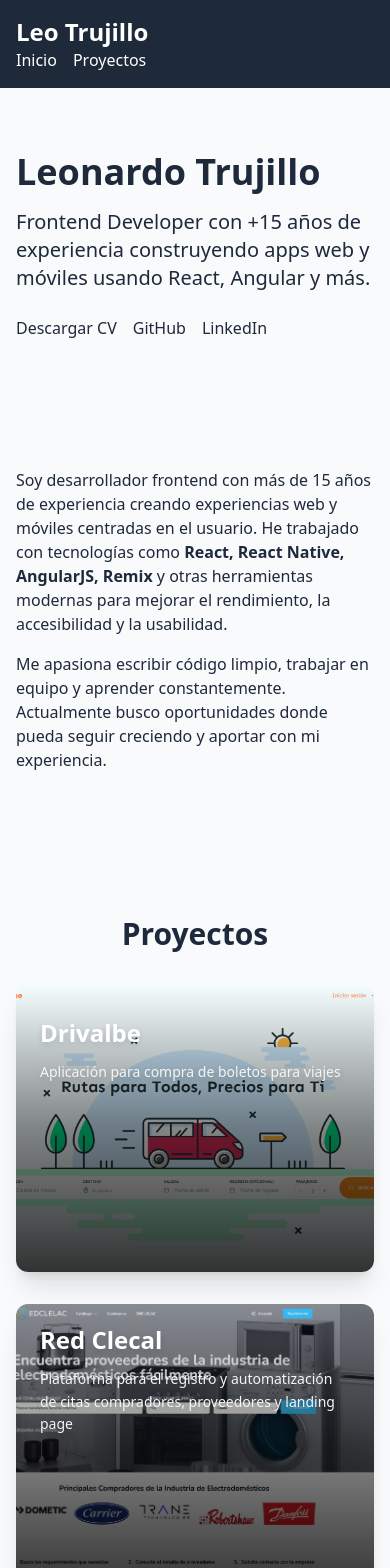
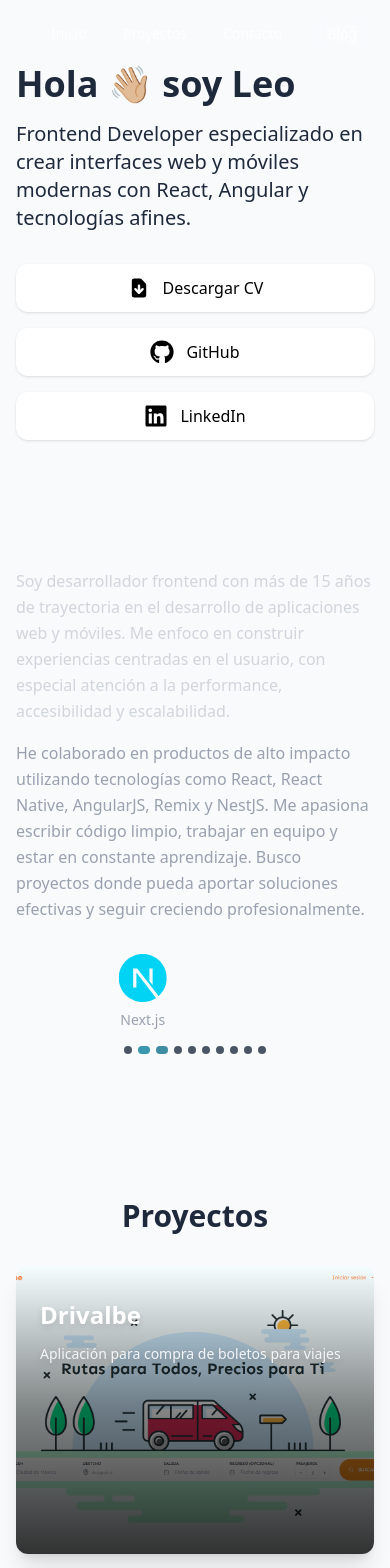
Before and after one commit to LeoTrujillo/portafolio, a Next.js app: page / in a window 390 px wide. Shown: the top 1568 px of the page. Built offline with nearby package versions, Linux system fonts and the light colour scheme.

Commit message:
Updating info and components

```diff
--- a/package.json
+++ b/package.json
@@ -11,7 +11,8 @@
   "dependencies": {
     "next": "15.3.1",
     "react": "^19.0.0",
-    "react-dom": "^19.0.0"
+    "react-dom": "^19.0.0",
+    "react-icons": "^5.5.0"
   },
   "devDependencies": {
     "@eslint/eslintrc": "^3",
--- /dev/null
+++ b/src/app/contacto/page.tsx
@@ -0,0 +1,9 @@
+import Contact from "@/sections/Contact";
+import Layout from "@/components/Layout";
+export default function Contacto() {
+  return (
+    <Layout>
+      <Contact />
+    </Layout>
+  );
+}
--- a/src/components/Header.tsx
+++ b/src/components/Header.tsx
@@ -1,16 +1,56 @@
+"use client";
 import Link from "next/link";
-import React from "react";
+import React, { useState, useEffect } from "react";
 
 const Header: React.FC = () => {
+  const [isScrolled, setIsScrolled] = useState(false);
+
+  useEffect(() => {
+    const handleScroll = () => {
+      setIsScrolled(window.scrollY > 20);
+    };
+
+    window.addEventListener('scroll', handleScroll);
+    return () => window.removeEventListener('scroll', handleScroll);
+  }, []);
+
   return (
-    <header className="bg-gray-800 text-white p-4">
-      <nav className="container mx-auto">
-        <Link href="/" className="text-2xl font-bold">
-          Leo Trujillo
-        </Link>
-        <div className="space-x-4">
-          <Link href="/">Inicio</Link>
-          <Link href="/proyectos">Proyectos</Link>
+    <header
+      className={`fixed top-0 left-0 right-0 z-50 transition-all duration-300 ${
+        isScrolled ? 'bg-black/80 backdrop-blur-md shadow-lg' : 'bg-transparent'
+      }`}
+    >
+      <nav className="container mx-auto px-4 py-4">
+        <div className="flex items-center justify-end">
+          <div className="flex items-center gap-1 md:gap-8">
+            <Link
+              href="/"
+              className="relative px-4 py-2 text-white/90 hover:text-white transition-colors group text-sm md:text-base"
+            >
+              <span className="relative z-10">Inicio</span>
+              <span className="absolute inset-x-0 h-0.5 bg-cyan-400 scale-x-0 group-hover:scale-x-100 transition-transform duration-300 origin-left bottom-1.5" />
+            </Link>
+            <Link
+              href="/proyectos"
+              className="relative px-4 py-2 text-white/90 hover:text-white transition-colors group text-sm md:text-base"
+            >
+              <span className="relative z-10">Proyectos</span>
+              <span className="absolute inset-x-0 h-0.5 bg-cyan-400 scale-x-0 group-hover:scale-x-100 transition-transform duration-300 origin-left bottom-1.5" />
+            </Link>
+            <Link
+              href="/contacto"
+              className="relative px-4 py-2 text-white/90 hover:text-white transition-colors group text-sm md:text-base"
+            >
+              <span className="relative z-10">Contacto</span>
+              <span className="absolute inset-x-0 h-0.5 bg-cyan-400 scale-x-0 group-hover:scale-x-100 transition-transform duration-300 origin-left bottom-1.5" />
+            </Link>
+            <Link
+              href="/"
+              className="relative ml-2 px-4 py-1.5 text-sm md:text-base bg-white/10 hover:bg-white/20 text-white rounded-full transition-all duration-300 border border-white/10 hover:border-white/20 backdrop-blur-sm"
+            >
+              Blog
+            </Link>
+          </div>
         </div>
       </nav>
     </header>
--- a/src/data/projects.ts
+++ b/src/data/projects.ts
@@ -12,5 +12,19 @@ export const projects = [
     tech: ["React", "TypeScript", "Inertia", "PHP", "Laravel", "MySQL"],
     image: "/images/projects/redclelac.png",
     link: "https://red.clelac.com/",
+  },
+  {
+    title: "Observatorio Técnologico de Monterrey",
+    description: "Pagina web y dashboard para administrar el contenido para el Observatorio Técnologico de Monterrey",
+    tech: ["HTML", "CSS", "Wordpress", "PHP", "MySQL"],
+    image: "/images/projects/observatorio.png",
+    link: "https://observatorio.tec.mx/",
+  },
+  {
+    title: "Camino Real App",
+    description: "Aplicación movil para la reserva de habitaciones en el Hotel Camino Real",
+    tech: ["React Native", "TypeScript", "Redux"],
+    image: "/images/projects/camino.png",
+    link: "https://apps.apple.com/mx/app/camino-real-hoteles/id1658196886",
   }
 ];
--- a/src/sections/About.tsx
+++ b/src/sections/About.tsx
@@ -1,18 +1,82 @@
-import React from "react";
+"use client";
+import React, { useState, useEffect } from "react";
+import { SiReact, SiNextdotjs, SiTailwindcss, SiTypescript, SiAngular, SiNestjs, SiPhp, SiMysql, SiMongodb, SiPostgresql } from "react-icons/si";
 
 const AboutSection: React.FC = () => {
+  const [currentIndex, setCurrentIndex] = useState(0);
+  const icons = [
+    { icon: SiReact, name: "React" },
+    { icon: SiNextdotjs, name: "Next.js" },
+    { icon: SiTailwindcss, name: "Tailwind" },
+    { icon: SiTypescript, name: "TypeScript" },
+    { icon: SiAngular, name: "Angular" },
+    { icon: SiNestjs, name: "NestJS" },
+    { icon: SiPhp, name: "PHP" },
+    { icon: SiMysql, name: "MySQL" },
+    { icon: SiMongodb, name: "MongoDB" },
+    { icon: SiPostgresql, name: "PostgreSQL" },
+  ];
+
+  useEffect(() => {
+    const interval = setInterval(() => {
+      setCurrentIndex((prevIndex) => (prevIndex + 1) % icons.length);
+    }, 3000);
+
+    return () => clearInterval(interval);
+  }, [icons.length]);
+
   return (
     <section className="py-16">
       <div className="container mx-auto px-4">
-        <p>
-          Soy desarrollador frontend con más de 15 años de experiencia creando experiencias web y móviles centradas en el usuario.
-          He trabajado con tecnologías como <strong>React, React Native, AngularJS, Remix</strong> y otras herramientas modernas para
-          mejorar el rendimiento, la accesibilidad y la usabilidad.
+        <p className="text-gray-300 leading-relaxed">
+          Soy desarrollador frontend con más de 15 años de trayectoria en el desarrollo de aplicaciones web y móviles. Me enfoco en construir experiencias centradas en el usuario, con especial atención a la performance, accesibilidad y escalabilidad.
         </p>
-        <p className="mt-4">
-          Me apasiona escribir código limpio, trabajar en equipo y aprender constantemente. Actualmente busco oportunidades
-          donde pueda seguir creciendo y aportar con mi experiencia.
+        <p className="text-gray-400 mt-4 leading-relaxed">
+          He colaborado en productos de alto impacto utilizando tecnologías como React, React Native, AngularJS, Remix y NestJS. Me apasiona escribir código limpio, trabajar en equipo y estar en constante aprendizaje. Busco proyectos donde pueda aportar soluciones efectivas y seguir creciendo profesionalmente.
         </p>
+      </div>
+
+      {/* Versión móvil - Carousel */}
+      <div className="md:hidden mt-8 relative">
+        <div className="overflow-hidden">
+          <div
+            className="flex transition-transform duration-500 ease-in-out"
+            style={{ transform: `translateX(-${currentIndex * 100}%)` }}
+          >
+            {icons.map(({ icon: Icon, name }) => (
+              <div
+                key={name}
+                className="w-full flex-shrink-0 flex flex-col items-center justify-center px-4"
+              >
+                <Icon size={48} className="text-cyan-400" />
+                <span className="text-sm text-gray-400 mt-2">{name}</span>
+              </div>
+            ))}
+          </div>
+        </div>
+        <div className="flex justify-center mt-4 gap-1.5">
+          {icons.map((_, index) => (
+            <button
+              key={index}
+              className={`w-2 h-2 rounded-full transition-all duration-300 ${
+                index === currentIndex ? 'bg-cyan-400 w-4' : 'bg-gray-600'
+              }`}
+              onClick={() => setCurrentIndex(index)}
+            />
+          ))}
+        </div>
+      </div>
+
+      {/* Versión desktop - Grid */}
+      <div className="hidden md:flex justify-between mt-16 container mx-auto px-4">
+        {icons.map(({ icon: Icon, name }) => (
+          <div key={name} className="flex flex-col items-center group">
+            <Icon size={72} className="text-cyan-400 transition-transform duration-300 group-hover:scale-110" />
+            <span className="text-sm text-gray-400 mt-2 opacity-0 group-hover:opacity-100 transition-opacity duration-300">
+              {name}
+            </span>
+          </div>
+        ))}
       </div>
     </section>
   );
--- a/src/sections/Hero.tsx
+++ b/src/sections/Hero.tsx
@@ -1,19 +1,51 @@
 import React from "react";
+import { FaGithub, FaLinkedin } from "react-icons/fa";
+import { HiDocumentDownload } from "react-icons/hi";
 
 const HeroSection: React.FC = () => {
   return (
     <section className="py-16">
       <div className="container mx-auto px-4">
         <h1 className="font-display text-4xl md:text-6xl font-bold">
-          Leonardo Trujillo
+          Hola 👋🏼 soy Leo
         </h1>
-      <p className="font-sans mt-4 text-xl md:text-2xl">
-        Frontend Developer con +15 años de experiencia construyendo apps web y móviles usando React, Angular y más.
-      </p>
-      <div className="mt-6 flex gap-4">
-        <a href="/resume.pdf" target="_blank" className="btn">Descargar CV</a>
-        <a href="https://github.com/LeoTrujillo" target="_blank" className="btn-outline">GitHub</a>
-          <a href="https://linkedin.com/in/leonardo-trujillo-a868a712a" target="_blank" className="btn-outline">LinkedIn</a>
+        <p className="font-sans mt-4 text-xl md:text-2xl">
+          Frontend Developer especializado en crear interfaces web y móviles modernas con React, Angular y tecnologías afines.
+        </p>
+        <div className="mt-8 flex flex-col md:flex-row gap-4">
+          <a
+            href="/resume.pdf"
+            target="_blank"
+            className="btn inline-flex items-center justify-center gap-3 md:w-auto w-full bg-white text-black hover:bg-gray-100 md:bg-transparent md:text-white md:hover:bg-white/10 px-8 py-3 rounded-xl shadow-sm hover:shadow-md transition-all duration-300 animate-fade-in-up md:animate-none"
+            style={{ animationDelay: '0.1s' }}
+          >
+            <HiDocumentDownload className="text-2xl transition-transform group-hover:rotate-12" />
+            <span className="relative after:absolute after:bottom-0 after:left-0 after:h-[2px] after:w-0 after:bg-current after:transition-all after:duration-300 hover:after:w-full">
+              Descargar CV
+            </span>
+          </a>
+          <a
+            href="https://github.com/LeoTrujillo"
+            target="_blank"
+            className="btn-outline inline-flex items-center justify-center gap-3 md:w-auto w-full bg-white text-black hover:bg-gray-100 md:bg-transparent md:text-white md:hover:bg-white/10 px-8 py-3 rounded-xl shadow-sm hover:shadow-md transition-all duration-300 animate-fade-in-up md:animate-none"
+            style={{ animationDelay: '0.2s' }}
+          >
+            <FaGithub className="text-2xl transition-transform group-hover:scale-110" />
+            <span className="relative after:absolute after:bottom-0 after:left-0 after:h-[2px] after:w-0 after:bg-current after:transition-all after:duration-300 hover:after:w-full">
+              GitHub
+            </span>
+          </a>
+          <a
+            href="https://linkedin.com/in/leonardo-trujillo-a868a712a"
+            target="_blank"
+            className="btn-outline inline-flex items-center justify-center gap-3 md:w-auto w-full bg-white text-black hover:bg-gray-100 md:bg-transparent md:text-white md:hover:bg-white/10 px-8 py-3 rounded-xl shadow-sm hover:shadow-md transition-all duration-300 animate-fade-in-up md:animate-none"
+            style={{ animationDelay: '0.3s' }}
+          >
+            <FaLinkedin className="text-2xl transition-transform group-hover:scale-110" />
+            <span className="relative after:absolute after:bottom-0 after:left-0 after:h-[2px] after:w-0 after:bg-current after:transition-all after:duration-300 hover:after:w-full">
+              LinkedIn
+            </span>
+          </a>
         </div>
       </div>
     </section>
--- /dev/null
+++ b/tailwind.config.js
@@ -0,0 +1,29 @@
+/** @type {import('tailwindcss').Config} */
+module.exports = {
+  content: [
+    './src/pages/**/*.{js,ts,jsx,tsx,mdx}',
+    './src/components/**/*.{js,ts,jsx,tsx,mdx}',
+    './src/app/**/*.{js,ts,jsx,tsx,mdx}',
+    './src/sections/**/*.{js,ts,jsx,tsx,mdx}',
+  ],
+  theme: {
+    extend: {
+      keyframes: {
+        'fade-in-up': {
+          '0%': {
+            opacity: '0',
+            transform: 'translateY(20px)'
+          },
+          '100%': {
+            opacity: '1',
+            transform: 'translateY(0)'
+          }
+        }
+      },
+      animation: {
+        'fade-in-up': 'fade-in-up 0.5s ease-out forwards'
+      }
+    },
+  },
+  plugins: [],
+}
```
Also changed, not shown: public/images/projects/camino.png (added), public/images/projects/observatorio.png (added).
